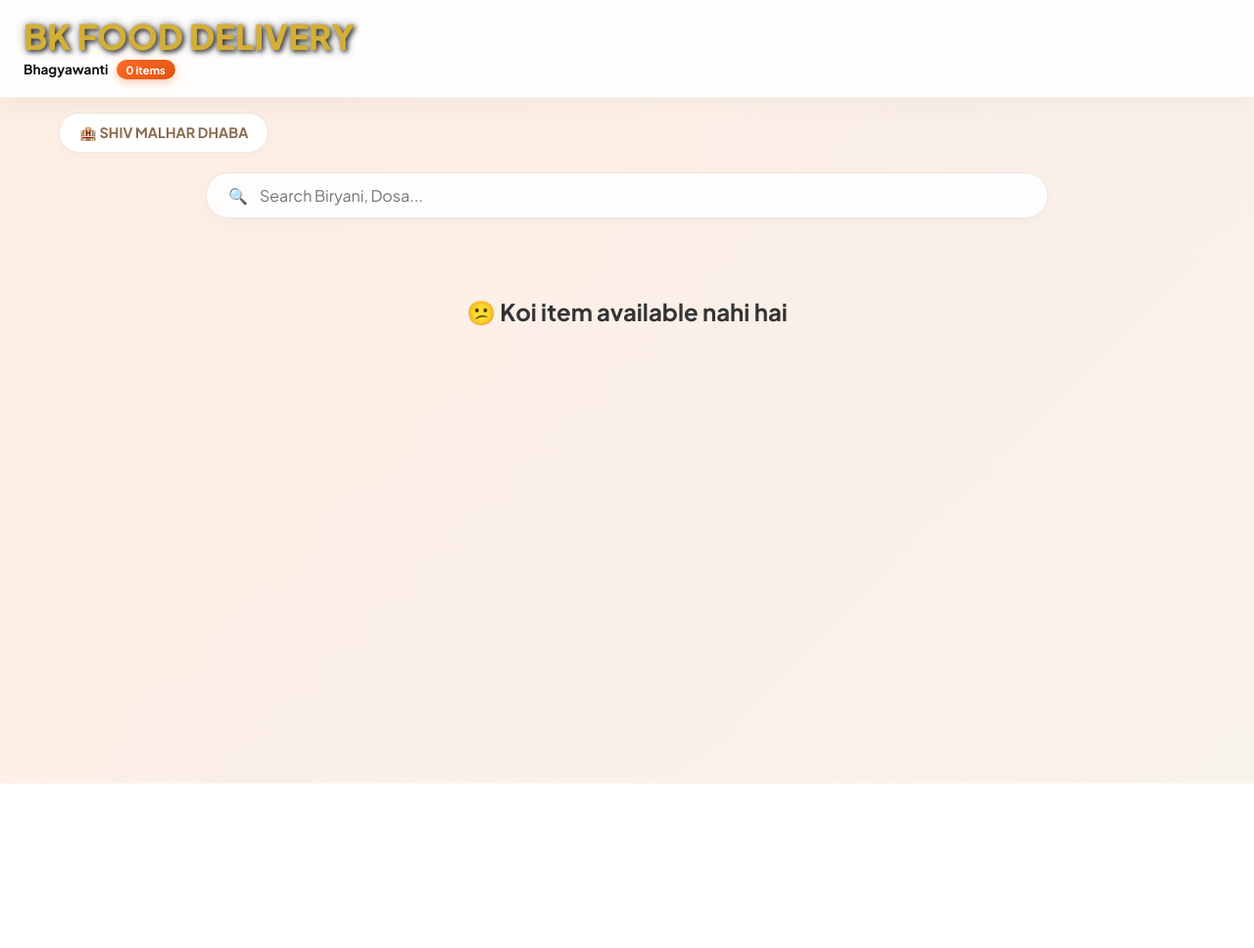
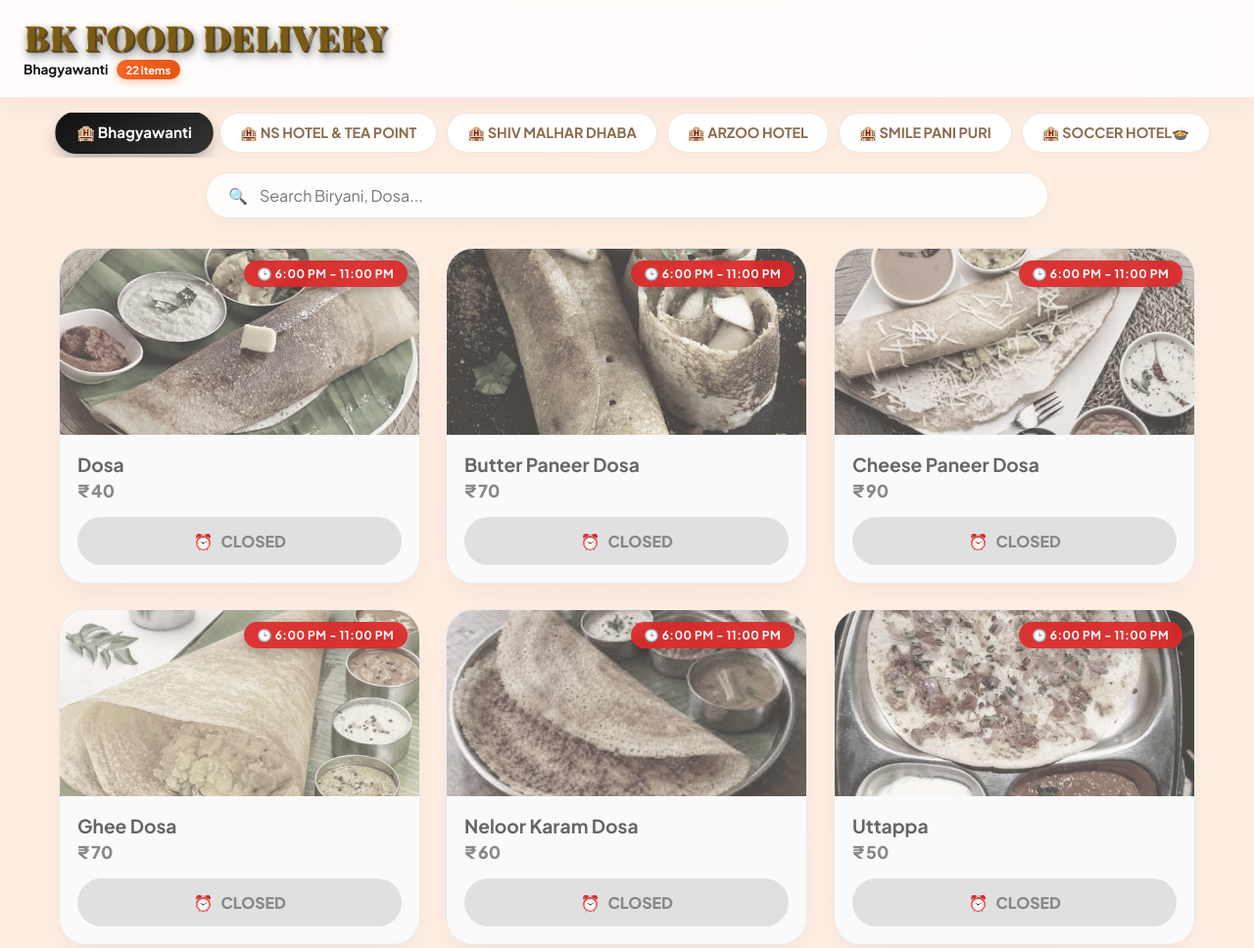
Before and after one commit to Shaikmuzammil22/BK-MART, a plain HTML site: page index.html in a window 1280 px wide. Shown: the top 968 px of the page at 98% size. Before the commit the page ends 800 px from the top, so only its background shows below. Drawn offline with nearby package versions, Linux system fonts and the light colour scheme.

Commit message:
Update index.html

```diff
--- a/index.html
+++ b/index.html
@@ -6,7 +6,7 @@
   <title>BASVAKALYAN MART</title>
   <link rel="preconnect" href="https://fonts.googleapis.com">
   <link rel="preconnect" href="https://fonts.gstatic.com" crossorigin>
-  <link href="https://fonts.googleapis.com/css2?family=Plus+Jakarta+Sans:wght@400;500;600;700;800&display=swap" rel="stylesheet">
+  <link href="https://fonts.googleapis.com/css2?family=Plus+Jakarta+Sans:wght@400;500;600;700;800&family=Playfair+Display:wght@700;900&display=swap" rel="stylesheet">
   <style>
     /* ── PREMIUM ANIMATIONS & RESETS ── */
     * { margin: 0; padding: 0; box-sizing: border-box; font-family: 'Plus Jakarta Sans', 'Segoe UI', sans-serif; }
@@ -30,15 +30,31 @@
     @keyframes slideUp { from { transform: translateY(30px); opacity: 0; } to { transform: translateY(0); opacity: 1; } }
     @keyframes popIn { 0% { transform: scale(0.8); opacity: 0; } 100% { transform: scale(1); opacity: 1; } }
 
-    /* ── PREMIUM HEADER (Golden Text with Black Shadow) ── */
+    /* ── PREMIUM HEADER (Black Gold 3D Style) ── */
     .header { background: rgba(255, 255, 255, 0.85); backdrop-filter: blur(10px); padding: 18px 24px; display: flex; align-items: center; justify-content: space-between; position: sticky; top: 0; z-index: 200; box-shadow: 0 8px 24px rgba(0, 0, 0, 0.04); border-bottom: 1px solid rgba(139, 69, 19, 0.08); }
 
     .brand h1 {
       font-size: 2.2rem;
-      font-weight: 800;
-      color: #D4AF37; /* Golden */
-      text-shadow: 2px 2px 5px rgba(0, 0, 0, 0.8), 0px 0px 10px rgba(0, 0, 0, 0.4); /* Black Shadow */
+      font-weight: 900;
+      font-family: 'Playfair Display', 'Times New Roman', serif;
+      letter-spacing: 1px;
+      text-transform: uppercase;
+
+      /* 3D Gold Gradient */
+      background: linear-gradient(to bottom, #CFB53B, #FCF6BA, #B38728, #FBF5B7, #AA771C);
+      -webkit-background-clip: text;
+      -webkit-text-fill-color: transparent;
+      background-clip: text;
+
+      /* 3D Embossed Shadow (Black shadow) */
+      text-shadow:
+        1px 1px 0px #7a5a17,
+        2px 2px 0px #5a3d0c,
+        3px 3px 1px rgba(0,0,0,0.6),
+        4px 4px 8px rgba(0, 0, 0, 0.4);
+
       line-height: 1.1;
+      filter: drop-shadow(0px 5px 5px rgba(0,0,0,0.2));
     }
 
     .brand .hotel-sub { font-size: 0.85rem; font-weight: 700; color: #111111; margin-top: 4px; display: flex; align-items: center; gap: 8px; }
@@ -66,25 +82,35 @@
     .card-img-container img { width: 100%; height: 100%; object-fit: cover; transition: transform 0.5s ease; }
     .card:hover .card-img-container img { transform: scale(1.1); }
 
+    /* Item Closed Overlay */
+    .card.closed .card-img-container img { filter: grayscale(0.8) opacity(0.7); }
+    .card.closed { background: #fafafa; border-color: #eaeaea; }
+
     /* Time Badge */
     .card-time-badge { position: absolute; top: 12px; right: 12px; background: rgba(0,0,0,.75); color: #fff; font-size: .75rem; font-weight: 700; padding: 6px 14px; border-radius: 20px; backdrop-filter: blur(6px); letter-spacing: 0.5px; box-shadow: 0 4px 10px rgba(0,0,0,0.2); }
+    .card-time-badge.closed-badge { background: rgba(220, 38, 38, 0.9); }
 
     .card-content { padding: 18px; display: flex; flex-direction: column; flex-grow: 1; }
     .card-title { font-size: 1.2rem; font-weight: 700; color: #2c1d12; margin-bottom: 4px; }
+    .card.closed .card-title { color: #666; }
     .card-price { font-size: 1.1rem; color: #111; font-weight: 800; margin-bottom: 16px; }
+    .card.closed .card-price { color: #888; }
     .card-price::before { content: "₹"; margin-right: 2px; }
 
     /* ── QUANTITY CONTROLS (In Card) ── */
     .qty-container { display: flex; align-items: center; justify-content: space-between; background: #f9f9f9; border: 1px solid #e0e0e0; border-radius: 50px; padding: 5px; margin-top: auto; animation: popIn 0.3s ease; }
     .qty-btn { background: #ffffff; color: #111; border: 1px solid #e0e0e0; width: 38px; height: 38px; border-radius: 50%; font-size: 1.3rem; font-weight: bold; cursor: pointer; display: flex; align-items: center; justify-content: center; transition: all 0.2s; box-shadow: 0 2px 5px rgba(0,0,0,0.05); }
     .qty-btn:hover { background: #111; color: white; border-color: #111; transform: scale(1.1); }
-    .qty-btn:active { transform: scale(0.9); }
     .qty-num { font-weight: 800; font-size: 1.1rem; color: #111; animation: popIn 0.2s ease; }
 
     /* ── BUY BUTTON ── */
     .buy-action-btn { margin-top: auto; background: linear-gradient(145deg, #111 0%, #333 100%); color: white; border: none; padding: 14px 10px; border-radius: 50px; font-weight: 800; cursor: pointer; font-size: 1rem; display: flex; align-items: center; justify-content: center; gap: 8px; transition: all 0.3s; box-shadow: 0 8px 20px -4px rgba(0,0,0,0.45); }
     .buy-action-btn:hover { transform: translateY(-2px); box-shadow: 0 12px 28px -4px rgba(0,0,0,0.6); }
     .buy-action-btn:active { transform: scale(0.95); }
+
+    /* Closed Buy Button */
+    .buy-action-btn.closed { background: #e0e0e0; color: #888; box-shadow: none; cursor: not-allowed; }
+    .buy-action-btn.closed:hover { transform: none; box-shadow: none; }
 
     /* ── FLOATING CART BUTTON ── */
     .floating-cart { position: fixed; bottom: 20px; left: 50%; transform: translateX(-50%) translateY(100px); background: linear-gradient(135deg, #D4AF37, #B8860B); color: white; padding: 16px 24px; border-radius: 50px; display: flex; align-items: center; justify-content: space-between; width: calc(100% - 40px); max-width: 450px; box-shadow: 0 10px 30px rgba(212, 175, 55, 0.4); cursor: pointer; z-index: 500; transition: all 0.4s cubic-bezier(0.175, 0.885, 0.32, 1.275); opacity: 0; }
@@ -118,7 +144,6 @@
     .qty-popup-btn:hover { background: #e0e0e0; }
     .qty-popup-num { font-size: 1.8rem; font-weight: 800; color: #111; width: 40px; }
 
-    /* UPDATED BUTTON: BUY */
     .qty-popup-add-btn { width: 100%; background: linear-gradient(145deg, #111, #333); color: white; padding: 16px; border: none; border-radius: 50px; font-size: 1.1rem; font-weight: 800; cursor: pointer; box-shadow: 0 8px 20px rgba(0,0,0,0.3); transition: 0.3s; }
     .qty-popup-add-btn:hover { transform: translateY(-2px); box-shadow: 0 12px 25px rgba(0,0,0,0.4); }
 
@@ -210,7 +235,6 @@
       <button class="qty-popup-btn" onclick="changePopupQty(1)">+</button>
     </div>
 
-    <!-- YAHAN BUY KAR DIYA HAI -->
     <button class="qty-popup-add-btn" onclick="addFromPopup()">BUY</button>
   </div>
 </div>
@@ -341,8 +365,7 @@
     container.innerHTML = "";
 
     menuCategories.forEach((cat) => {
-      const hasAvailableItems = (cat.items || []).some(item => isItemAvailable(item));
-      if (!hasAvailableItems) return;
+      if (!cat.items || cat.items.length === 0) return;
 
       if (activeCategory === "") activeCategory = cat.name;
 
@@ -366,34 +389,47 @@
 
     if (categoriesToRender.length === 0) {
        grid.innerHTML = `<div class="empty-state" style="grid-column:1/-1;">
-          <h2>⏰ Abhi Koi Dukan Band Hai</h2>
+          <h2>⏰ Hotel nahi mila</h2>
        </div>`;
        document.getElementById("productCount").textContent = `0 items`;
        return;
     }
 
     categoriesToRender.forEach(category => {
-      const matches = (category.items || []).filter(item =>
-        isItemAvailable(item) && String(item.name || "").toLowerCase().includes(query)
+      // 1. Get all matched items
+      let matches = (category.items || []).filter(item =>
+        String(item.name || "").toLowerCase().includes(query)
       );
 
       if (!matches.length) {
         grid.innerHTML = `<div class="empty-state" style="grid-column:1/-1;">
-          <h2>😕 Koi item available nahi hai</h2>
+          <h2>😕 Koi item nahi mila</h2>
        </div>`;
         return;
       }
 
+      // 2. Sort items: Available items first, then Closed items
+      matches.sort((a, b) => {
+        const aAvail = isItemAvailable(a) ? 1 : 0;
+        const bAvail = isItemAvailable(b) ? 1 : 0;
+        return bAvail - aAvail;
+      });
+
       matches.forEach(item => {
         totalVisible++;
+        const isAvail = isItemAvailable(item);
         const itemQty = cart[item.name] ? cart[item.name].qty : 0;
 
         const div = document.createElement("div");
-        div.className = "card";
+        div.className = `card ${isAvail ? '' : 'closed'}`;
 
-        let timeBadge = (item.from || item.to) ? `<span class="card-time-badge">🕒 ${formatTime12(item.from)} - ${formatTime12(item.to)}</span>` : "";
+        let timeBadge = "";
+        if (item.from || item.to) {
+          timeBadge = `<span class="card-time-badge ${isAvail ? '' : 'closed-badge'}">🕒 ${formatTime12(item.from)} - ${formatTime12(item.to)}</span>`;
+        }
 
         let actionHtml = "";
+        if (isAvail) {
           if (itemQty > 0) {
             actionHtml = `
               <div class="qty-container">
@@ -405,6 +441,13 @@
             actionHtml = `
               <button class="buy-action-btn" onclick="openQtyPopup('${item.name}', ${item.price}, '${item.image}')">
                 <span>🛍️</span> BUY
+              </button>`;
+          }
+        } else {
+          // Item is closed
+          actionHtml = `
+            <button class="buy-action-btn closed" onclick="alert('⏰ Yeh item abhi available nahi hai.\\n\\nAap ise ${formatTime12(item.from)} se ${formatTime12(item.to)} ke beech order kar sakte hain.')">
+              <span>⏰</span> CLOSED
             </button>`;
         }
 
```
Lines whose indentation alone changed are shown as unchanged.
